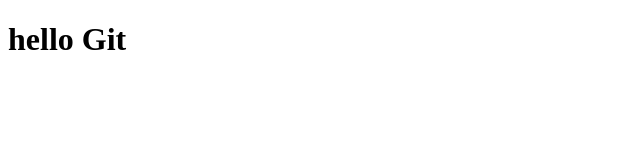
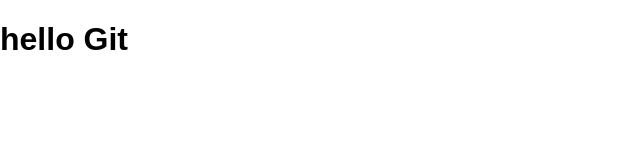
Before and after one commit to temirovtemirlan/git-and-githubs-learning, a plain HTML site: page index.html in a window 1280 px wide. Shown: the full height of the page, 0-640 px from the left. Drawn offline with Linux system fonts and the light colour scheme.

```diff
--- a/index.html
+++ b/index.html
@@ -5,6 +5,13 @@
     <meta http-equiv="X-UA-Compatible" content="IE=edge">
     <meta name="viewport" content="width=device-width, initial-scale=1.0">
     <title>Document</title>
+    <style>
+        body {
+            font-family: sans-serif;
+            padding: 0;
+            margin: 0;
+        }
+    </style>
 </head>
 <body>
     <h1>hello Git</h1>
```
Also changed, not shown: 1 other file.
